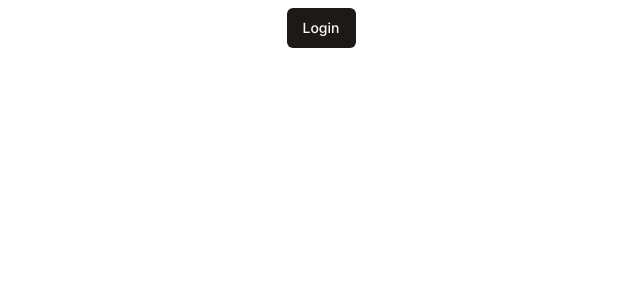
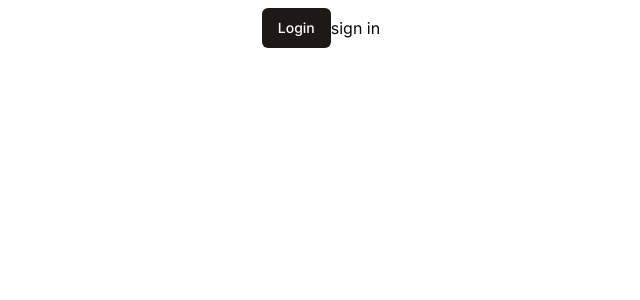
Before and after one commit to nosukeuehara/auth-prac, a Next.js app: page / in a window 1280 px wide. Shown: the top 300 px of the page, without its empty margins (319-959 px from the left). Built offline with nearby package versions, Linux system fonts and the light colour scheme.

Commit message:
update : ページの修正

```diff
--- /dev/null
+++ b/src/app/login/page.tsx
@@ -0,0 +1,7 @@
+import React from "react";
+
+const page = () => {
+  return <div>page</div>;
+};
+
+export default page;
--- a/src/app/page.tsx
+++ b/src/app/page.tsx
@@ -1,16 +1,22 @@
+"use client"
+
 import Login from "@/components/login";
+import { signIn } from "next-auth/react";
 
 export type User = {
   email: string,
   name: string
 }
 
-export default async function Home() {
+export default function Home() {
   return (
     <div className=" flex justify-center items-center align-middle h-14">
       <form>
         <Login />
       </form>
+      <button onClick={() => signIn()}>
+        sign in
+      </button>
     </div>
   );
 }
```
